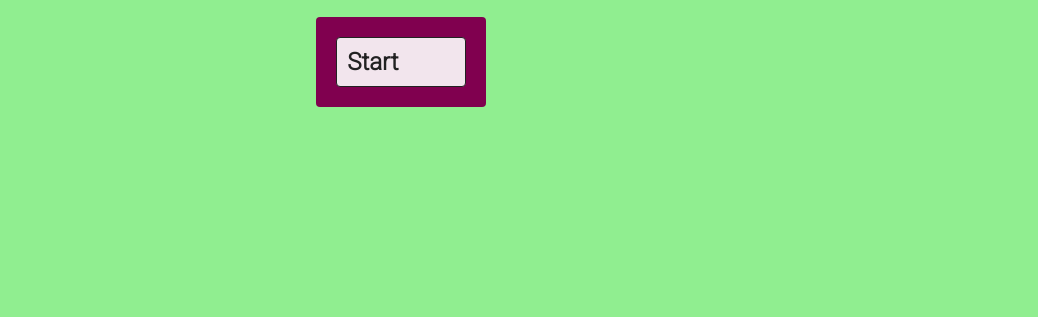
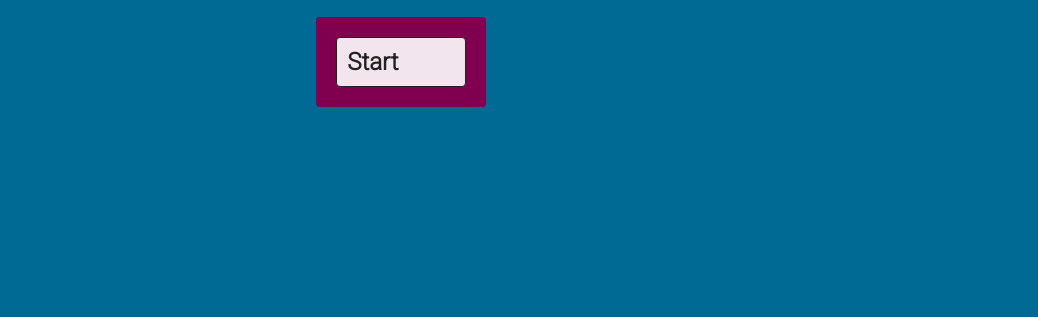
Before and after one commit to NelKG/geography-quiz, a plain HTML site: page index.html in a window 1280 px wide. Shown: the part 483-800 px from the top of the page, without its empty margins (136-1174 px from the left). Drawn offline with nearby package versions, Linux system fonts and the light colour scheme.

Commit message:
add background color

```diff
--- a/assets/css/style.css
+++ b/assets/css/style.css
@@ -1,6 +1,6 @@
 body {
 
-    background-color: #90ee90;
+    background-color: #006994;
     margin: 0;
     padding: 0;
     display: flex;
```
